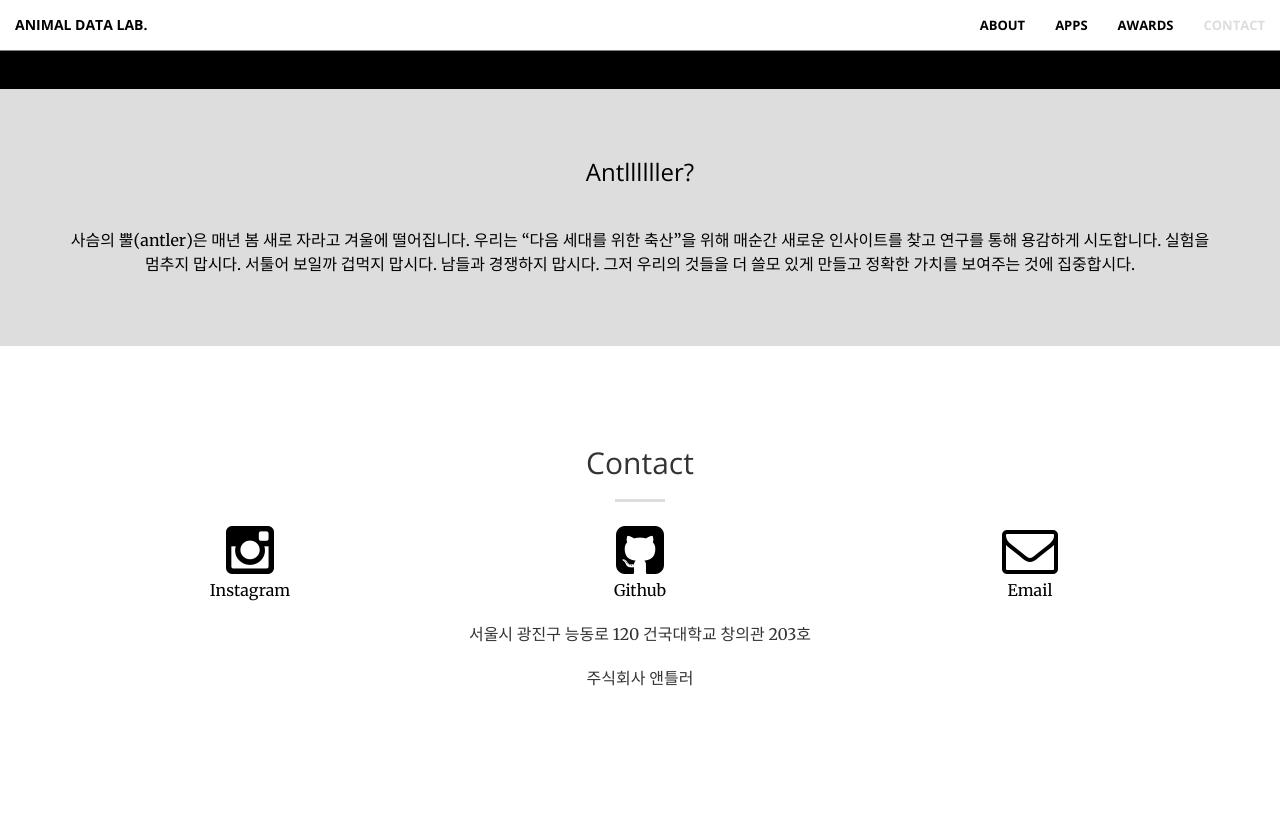
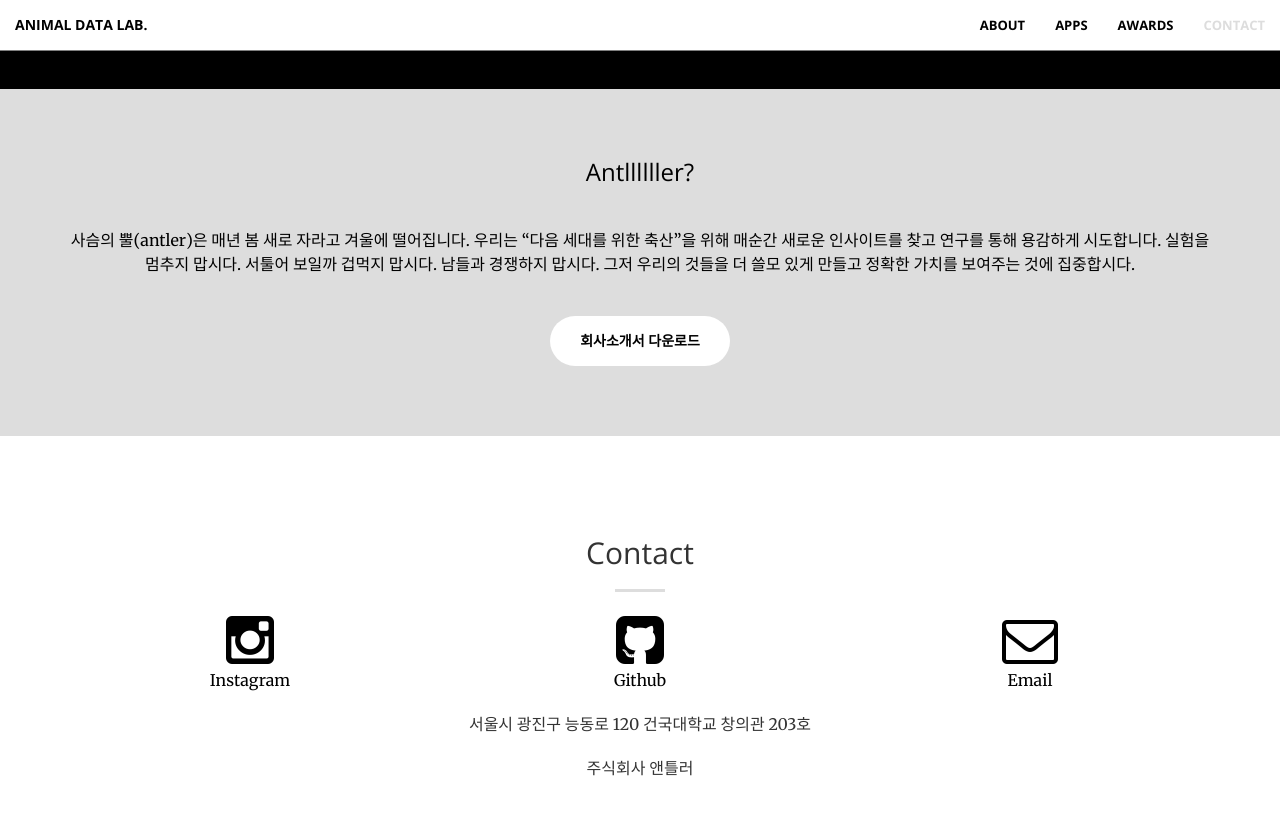
Before and after one commit to adatalab/adatalab.github.io, a Jekyll site: the page built from index.html, in a window 1280 px wide and 900 px high, scrolled down 2692 px. Shown: the top 815 px of the window. Built offline with Jekyll 4.4.1, drawn with Linux system fonts in a browser that asks for light colours.

Commit message:
add 회사소개서

```diff
--- a/_includes/aside.html
+++ b/_includes/aside.html
@@ -9,6 +9,12 @@
                 실험을 멈추지 맙시다. 서툴어 보일까 겁먹지 맙시다. 남들과 경쟁하지 맙시다. 그저 우리의 것들을 더 쓸모 있게 만들고 정확한 가치를 보여주는 것에 집중합시다.
                 </font>
               </p>
+              <br>
+              <p>
+                <font color="#000000">
+                  <a href="https://drive.google.com/file/d/1PySwbB8fjXMq-jyAOTSXEQg2dHcUR71l/view?usp=sharing" class="btn btn-default btn-xl wow tada">회사소개서 다운로드</a>
+                </font>
+              </p>
               <!-- <h2><img src="https://github.com/adatalab/logo/blob/master/logo.png?raw=true" width=120 height=120></h2>
               <a href="https://github.com/adatalab" class="btn btn-default btn-xl wow tada">Github 둘러보기</a> -->
           </div>
```
Also changed, not shown: 1 other file.
